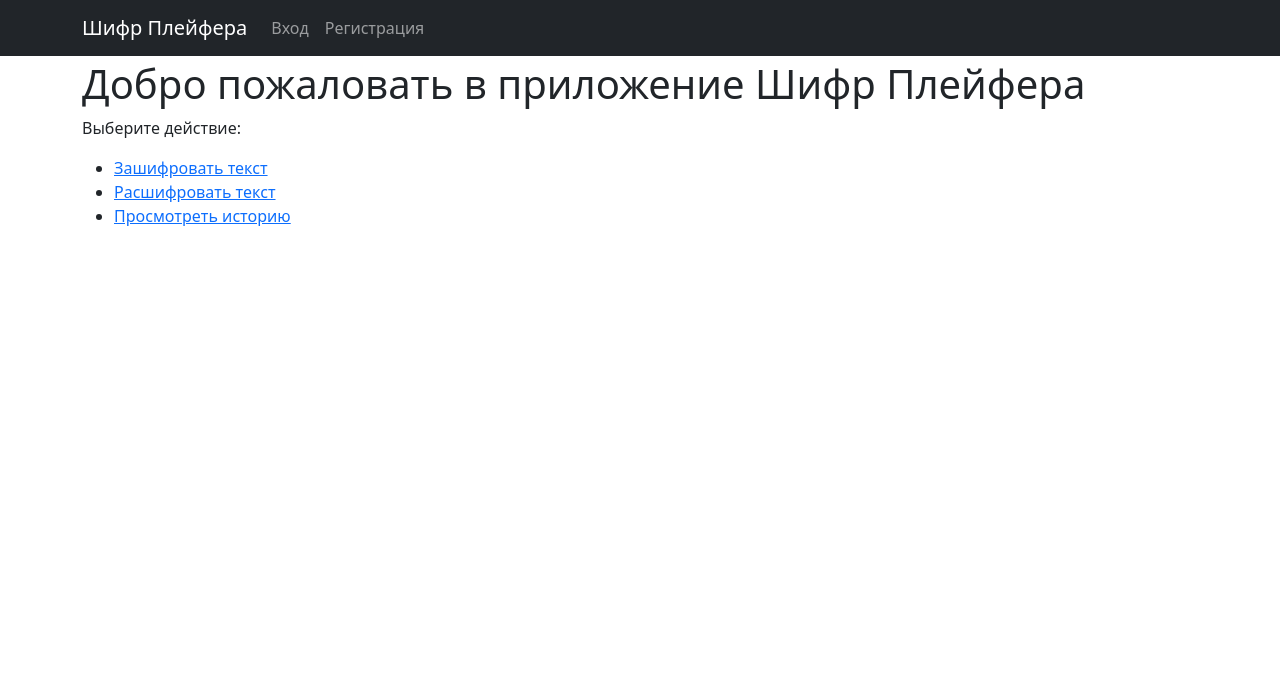
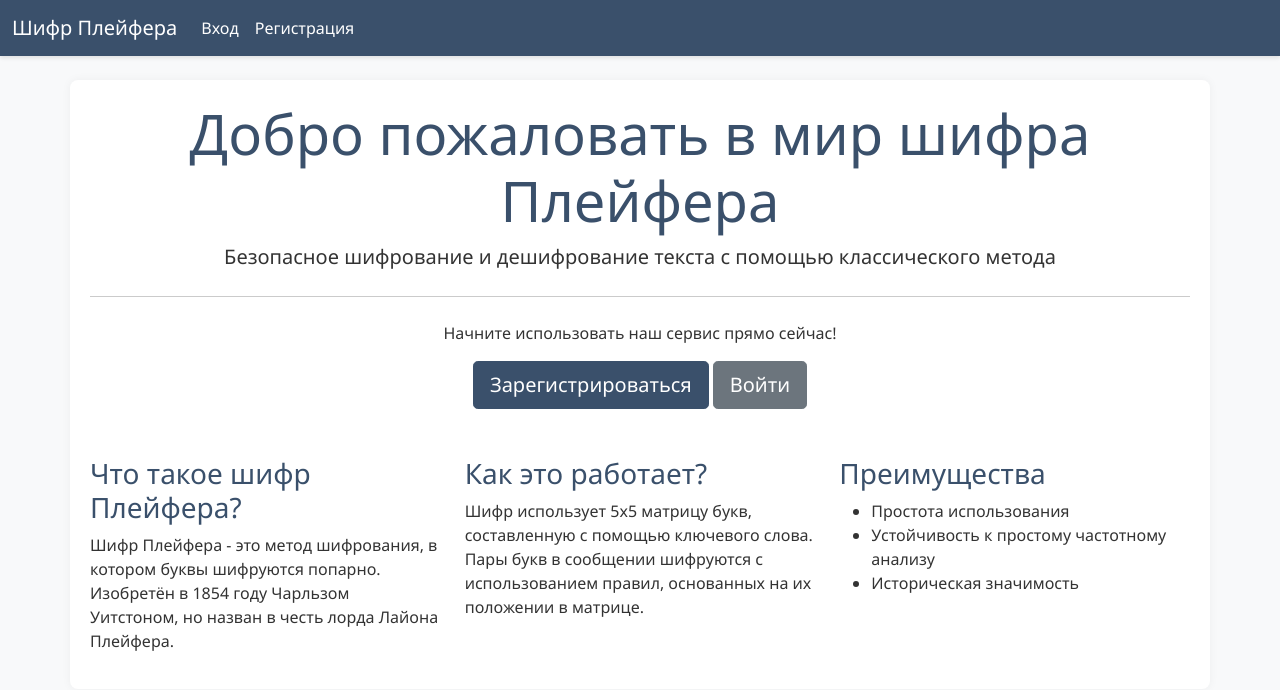
Before and after one commit to Stas-OP/playfair, a Django app: page / in a window 1280 px wide. Shown: the top 690 px of the page. Run offline with Django 5.2, Linux system fonts and the light colour scheme.

Commit message:
Описание ваших изменений

```diff
--- a/cipher/templates/cipher/base.html
+++ b/cipher/templates/cipher/base.html
@@ -4,14 +4,52 @@
     <meta charset="UTF-8">
     <meta name="viewport" content="width=device-width, initial-scale=1.0">
     <title>{% block title %}Шифр Плейфера{% endblock %}</title>
-    <link rel="stylesheet" href="https://cdn.jsdelivr.net/npm/bootstrap@5.1.3/dist/css/bootstrap.min.css">
+    <link href="https://cdn.jsdelivr.net/npm/bootstrap@5.1.3/dist/css/bootstrap.min.css" rel="stylesheet">
     <style>
-        body { padding-top: 60px; }
+        body {
+            font-family: 'Segoe UI', Tahoma, Geneva, Verdana, sans-serif;
+            background-color: #f8f9fa;
+            color: #333;
+            padding-top: 60px;
+        }
+        .navbar {
+            background-color: #3a506b;
+            box-shadow: 0 2px 4px rgba(0,0,0,.1);
+        }
+        .navbar-brand, .nav-link {
+            color: #ffffff !important;
+            transition: color 0.3s ease;
+        }
+        .navbar-brand:hover, .nav-link:hover {
+            color: #ffd700 !important;
+        }
+        .container {
+            background-color: #ffffff;
+            border-radius: 8px;
+            box-shadow: 0 0 10px rgba(0,0,0,.05);
+            padding: 20px;
+            margin-top: 20px;
+        }
+        h1, h2, h3 {
+            color: #3a506b;
+        }
+        .btn-primary {
+            background-color: #3a506b;
+            border-color: #3a506b;
+        }
+        .btn-primary:hover {
+            background-color: #1c2541;
+            border-color: #1c2541;
+        }
+        .form-control:focus {
+            border-color: #3a506b;
+            box-shadow: 0 0 0 0.2rem rgba(58, 80, 107, 0.25);
+        }
     </style>
 </head>
 <body>
-    <nav class="navbar navbar-expand-lg navbar-dark bg-dark fixed-top">
-        <div class="container">
+    <nav class="navbar navbar-expand-lg navbar-dark fixed-top">
+        <div class="container-fluid">
             <a class="navbar-brand" href="/">Шифр Плейфера</a>
             <button class="navbar-toggler" type="button" data-bs-toggle="collapse" data-bs-target="#navbarNav">
                 <span class="navbar-toggler-icon"></span>
--- a/cipher/templates/cipher/index.html
+++ b/cipher/templates/cipher/index.html
@@ -1,12 +1,46 @@
-
 {% extends 'cipher/base.html' %}
 
+{% block title %}Главная - Шифр Плейфера{% endblock %}
+
 {% block content %}
-<h1>Добро пожаловать в приложение Шифр Плейфера</h1>
-<p>Выберите действие:</p>
-<ul>
-    <li><a href="/encrypt">Зашифровать текст</a></li>
-    <li><a href="/decrypt">Расшифровать текст</a></li>
-    <li><a href="/history">Просмотреть историю</a></li>
-</ul>
+<div class="jumbotron text-center">
+    <h1 class="display-4">Добро пожаловать в мир шифра Плейфера</h1>
+    <p class="lead">Безопасное шифрование и дешифрование текста с помощью классического метода</p>
+    {% if not user.is_authenticated %}
+        <hr class="my-4">
+        <p>Начните использовать наш сервис прямо сейчас!</p>
+        <a class="btn btn-primary btn-lg" href="{% url 'register' %}" role="button">Зарегистрироваться</a>
+        <a class="btn btn-secondary btn-lg" href="{% url 'login' %}" role="button">Войти</a>
+    {% endif %}
+</div>
+
+<div class="row mt-5">
+    <div class="col-md-4">
+        <h3>Что такое шифр Плейфера?</h3>
+        <p>Шифр Плейфера - это метод шифрования, в котором буквы шифруются попарно. Изобретён в 1854 году Чарльзом Уитстоном, но назван в честь лорда Лайона Плейфера.</p>
+    </div>
+    <div class="col-md-4">
+        <h3>Как это работает?</h3>
+        <p>Шифр использует 5x5 матрицу букв, составленную с помощью ключевого слова. Пары букв в сообщении шифруются с использованием правил, основанных на их положении в матрице.</p>
+    </div>
+    <div class="col-md-4">
+        <h3>Преимущества</h3>
+        <ul>
+            <li>Простота использования</li>
+            <li>Устойчивость к простому частотному анализу</li>
+            <li>Историческая значимость</li>
+        </ul>
+    </div>
+</div>
+
+{% if user.is_authenticated %}
+<div class="row mt-5">
+    <div class="col-md-12 text-center">
+        <h3>Начните работу</h3>
+        <p>Теперь, когда вы вошли в систему, вы можете начать шифровать и дешифровать тексты:</p>
+        <a href="{% url 'encrypt_page' %}" class="btn btn-primary">Зашифровать текст</a>
+        <a href="{% url 'decrypt_page' %}" class="btn btn-secondary">Расшифровать текст</a>
+    </div>
+</div>
+{% endif %}
 {% endblock %}
```
Also changed, not shown: cipher/templates/cipher/history.html (+6 -4 lines), cipher/templates/cipher/login.html (+16 -5 lines), cipher/templates/cipher/register.html (+26 -5 lines), cipher/templates/cipher/text_list.html (+4 -4 lines), db.sqlite3.
